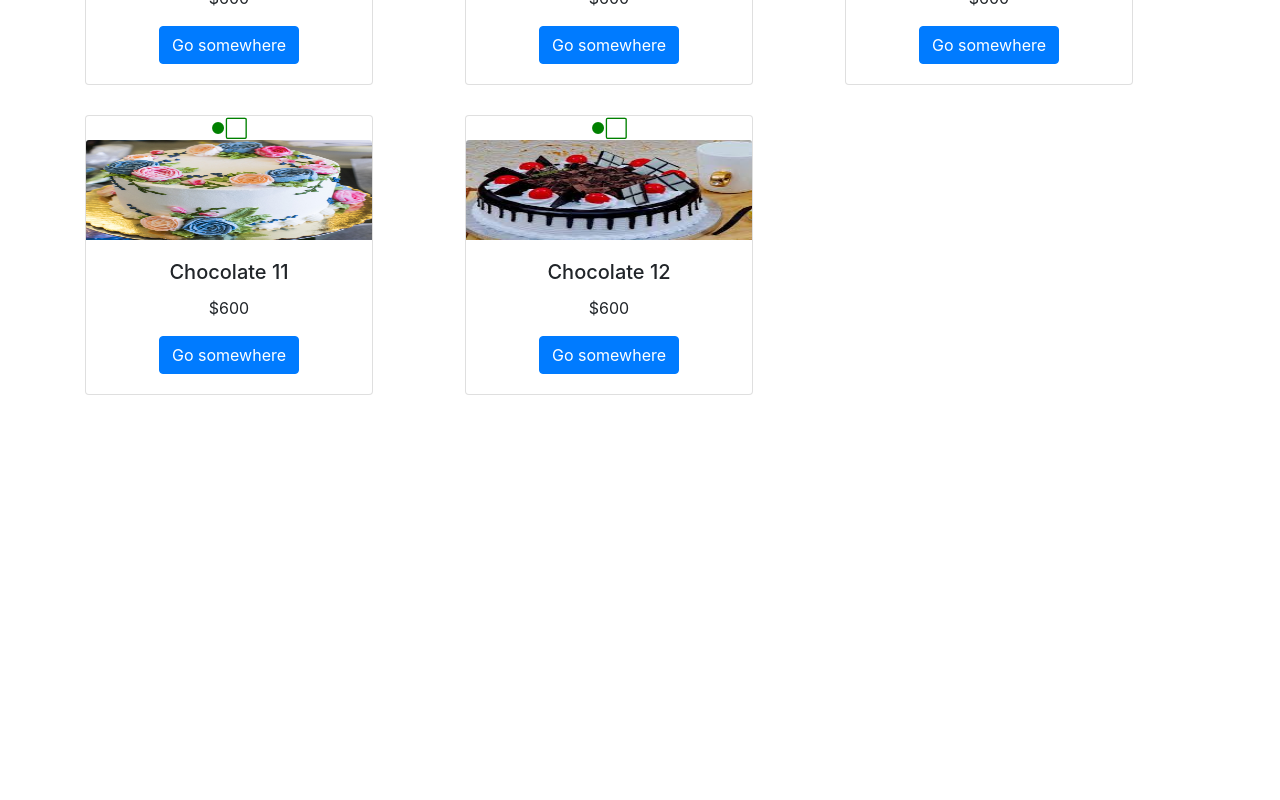
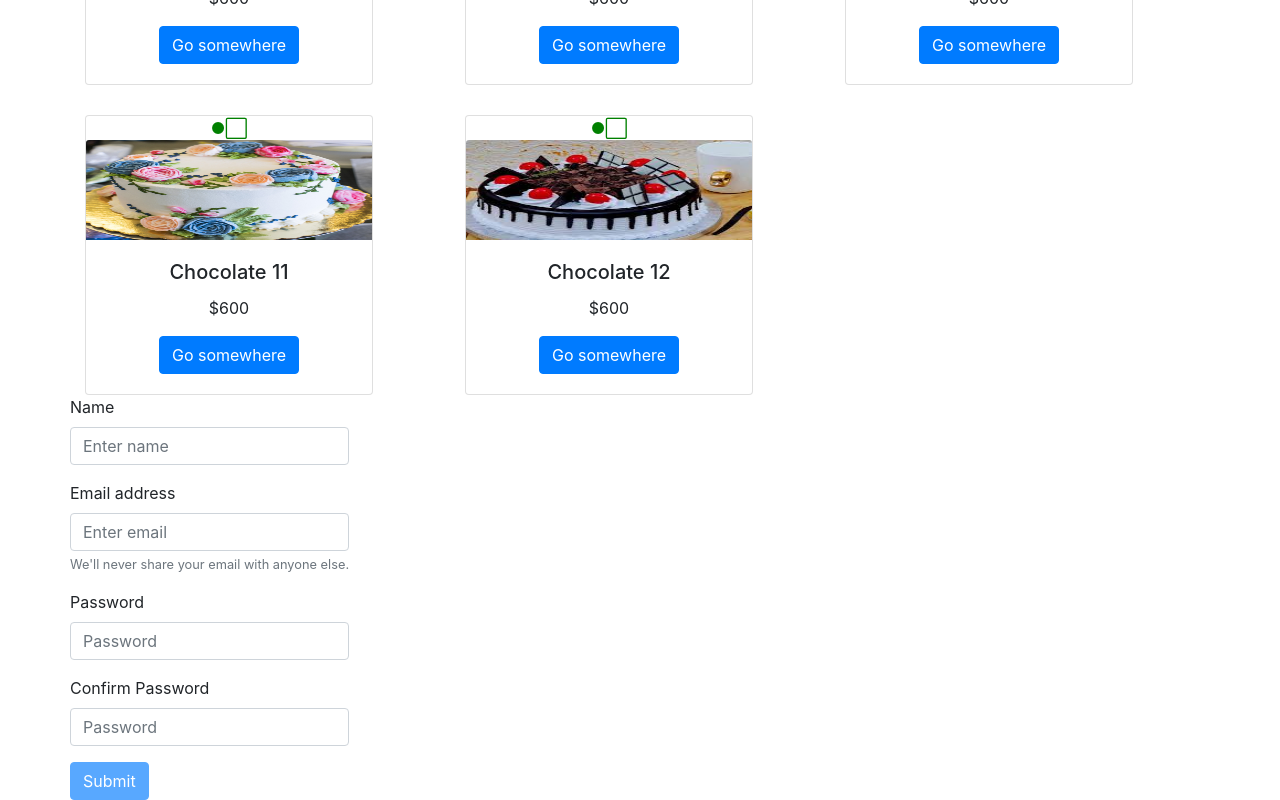
Before and after one commit to anujChauhan-7838/react-training, a React (Create React App) app: page / in a window 1280 px wide. Shown: the part 1235-2035 px from the top of the page. Before the commit the page ends 1630 px from the top, so only its background shows below. Built offline with nearby package versions, Linux system fonts and the light colour scheme.

Commit message:
signup component

```diff
--- a/src/App.js
+++ b/src/App.js
@@ -2,6 +2,7 @@ import logo from './logo.svg';
 import './App.css';
 import Nav from './components/Nav';
 import Cakelist from './components/Cakelist';
+import Signup from "./components/Signup";
 var cke = [
   {
     name:"Chocolate 1",
@@ -99,6 +100,11 @@ function App() {
      <div className="row" style={{"textAlign":"center"}}><strong>Cake List</strong></div>
    <div className="row">
    <Cakelist cakes={cke}></Cakelist>
+
+
+   </div>
+   <div className="row">
+   <Signup></Signup>
    </div>
    </div>
 
--- /dev/null
+++ b/src/components/FormErrors.js
@@ -0,0 +1,16 @@
+import React from 'react';
+const FormErrors = ({formErrors}) =>{
+  return (<div className='formErrors'>
+    {Object.keys(formErrors).map((fieldName, i) => {
+      if(formErrors[fieldName].length > 0){
+        return (
+          <p key={i} style={{'color':'red'}}>{fieldName} {formErrors[fieldName]}</p>
+        )
+      } else {
+        return '';
+      }
+    })}
+  </div>);
+}
+
+export default FormErrors;
--- /dev/null
+++ b/src/components/Signup.js
@@ -0,0 +1,133 @@
+import React from "react";
+import { Component } from "react";
+import FormErrors from './FormErrors';
+
+class Signup extends Component{
+
+    constructor(){
+        super();
+        this.state = {
+            "name":"",
+            "username":"",
+            "password":"",
+            "cpassword":"",
+            "formErrors": {'username': '', 'password': '','name':'','cpassword':''},
+            "nameValid": false,
+            "usernameValid": false,
+            "passwordValid": false,
+            "cpasswordValid": false,
+            "formValid": false
+        }
+    }
+
+    checkFormAndSubmit = (event) =>{
+        event.preventDeafult();
+        this.validateField('name',this.state.name);
+        this.validateField('username',this.state.username);
+        this.validateField('password',this.state.password);
+        this.validateField('cpassword',this.state.cpassword);
+
+
+    }
+
+    handleUserInput  = (event) => {
+        const name = event.target.name;
+        const value = event.target.value;
+        this.setState(
+            {[name]: value},
+            () => { this.validateField(name, value) });
+      }
+
+      validateField = (fieldName, value) =>{
+        let fieldValidationErrors = this.state.formErrors;
+        let usernameValid = this.state.usernameValid;
+        let passwordValid = this.state.passwordValid;
+        let nameValid     =this.state.nameValid;
+        let cpasswordValid     =this.state.cpasswordValid;
+
+        switch(fieldName) {
+            case 'name':
+                if(value == ''){
+                    nameValid = false;
+                    fieldValidationErrors.name = nameValid ? '' : ' is required';
+                }else{
+                    nameValid = value.match(/^[a-zA-Z]*$/i);
+                    console.log('nameValue = '+nameValid);
+                    fieldValidationErrors.name = nameValid ? '' : ' is invalid';
+                }
+
+                break;
+          case 'username':
+            usernameValid = value.match(/^([\w.%+-]+)@([\w-]+\.)+([\w]{2,})$/i);
+            fieldValidationErrors.username = usernameValid ? '' : ' is invalid';
+            break;
+          case 'password':
+            passwordValid = value.length >= 6;
+            fieldValidationErrors.password = passwordValid ? '': ' is too short';
+            break;
+        case 'cpassword':
+                cpasswordValid = value.length >= 6;
+                fieldValidationErrors.cpassword = cpasswordValid ? '': ' is too short';
+                if(cpasswordValid && this.state.password != value){
+                    cpasswordValid = false;
+                    fieldValidationErrors.cpassword = cpasswordValid ? '': ' password does not matches';
+                }
+                break;
+          default:
+            break;
+        }
+        this.setState({formErrors: fieldValidationErrors,
+                        usernameValid: usernameValid,
+                        passwordValid: passwordValid,
+                        nameValid:nameValid,
+                        cpasswordValid:cpasswordValid
+                      }, this.validateForm);
+      }
+
+      validateForm = () =>{
+        this.setState({formValid: this.state.nameValid && this.state.usernameValid && this.state.passwordValid && this.state.cpasswordValid});
+      }
+
+      errorClass = (error) =>{
+        return(error.length === 0 ? '' : 'has-error');
+     }
+
+    render(){
+        return (
+            <div>
+            <div className="formErrors">
+                <FormErrors formErrors={this.state.formErrors} />
+            </div>
+            <form method="post"  onSubmit={(event) => this.checkFormAndSubmit(event)}>
+            <div className={`form-group
+                 ${this.errorClass(this.state.formErrors.name)}`}>
+              <label htmlFor="exampleInputName">Name</label>
+              <input type="text" name="name" className="form-control" id="exampleInputName" aria-describedby="emailHelp" placeholder="Enter name" onChange={(event) => this.handleUserInput(event)}/>
+              <small id="nameHelp" className="form-text text-muted"></small>
+            </div>
+            <div className={`form-group
+                 ${this.errorClass(this.state.formErrors.username)}`}>
+              <label htmlFor="exampleInputEmail1">Email address</label>
+              <input type="email" name="username" className="form-control" id="exampleInputEmail1" aria-describedby="emailHelp" placeholder="Enter email" onChange={(event) => this.handleUserInput(event)}/>
+              <small id="emailHelp" className="form-text text-muted">We'll never share your email with anyone else.</small>
+            </div>
+            <div className={`form-group
+                 ${this.errorClass(this.state.formErrors.password)}`}>
+              <label htmlFor="exampleInputPassword1">Password</label>
+              <input type="password"  name="password" className="form-control" id="exampleInputPassword1" placeholder="Password" onChange={(event) => this.handleUserInput(event)} />
+            </div>
+            <div className={`form-group
+                 ${this.errorClass(this.state.formErrors.cpassword)}`}>
+              <label htmlFor="exampleInputPassword1">Confirm Password</label>
+              <input type="password"  name="cpassword" className="form-control" id="exampleInputPassword1" placeholder="Password" onChange={(event) => this.handleUserInput(event)} />
+            </div>
+            <button type="submit" className="btn btn-primary"
+               disabled={!this.state.formValid}>Submit</button>
+          </form>
+          </div>
+
+        );
+    }
+}
+
+export default Signup;
```
